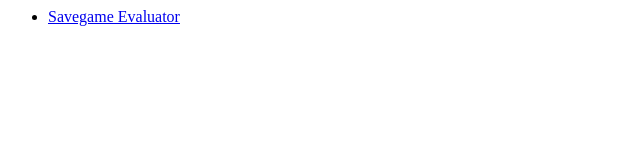
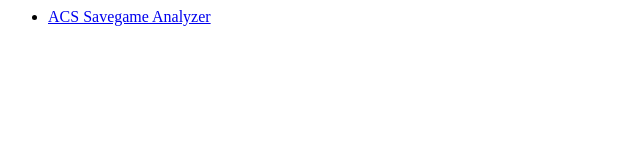
Before and after one commit to CultiGaddhi/CultiGaddhi.github.io, a plain HTML site: page index.html in a window 1280 px wide. Shown: the full height of the page, 0-640 px from the left. Drawn offline with Linux system fonts and the light colour scheme.

Commit message:
corrected link

```diff
--- a/index.html
+++ b/index.html
@@ -4,7 +4,7 @@
   </head>
   <body>
     <ul>
-      <li><a href="acs_savegame_eval/">Savegame Evaluator</li>
+      <li><a href="acs_savegame_analyzer/">ACS Savegame Analyzer</li>
     </ul>
   </body>
 </html>
```
